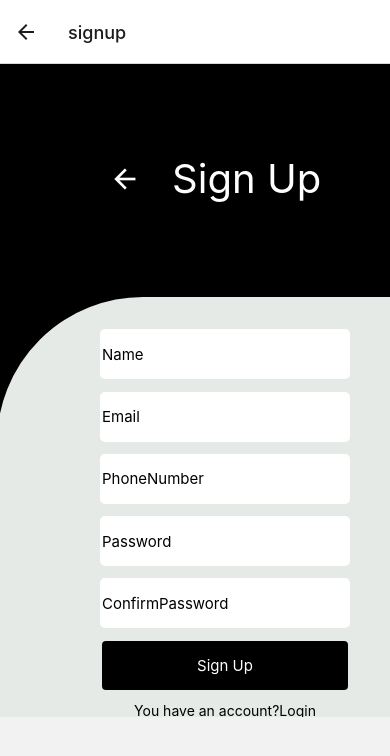
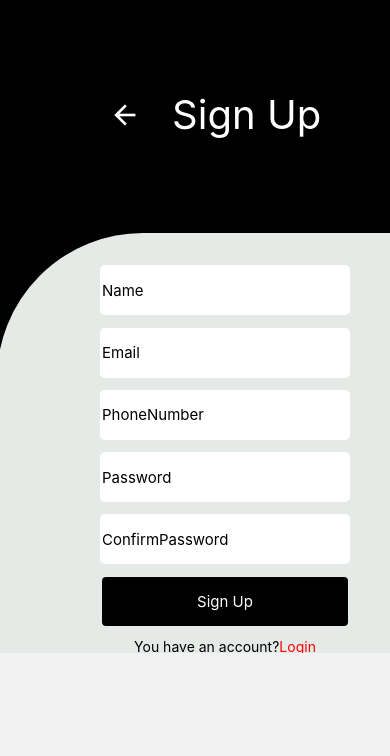
Before and after one commit to sabithahabeeb/login-react-native, a React Native app: screen /signup in a window 390 px wide. Shown: the top 756 px of the page. Built offline with nearby package versions, Linux system fonts and the light colour scheme.

Commit message:
remove asynchStorage

```diff
--- a/App.tsx
+++ b/App.tsx
@@ -11,7 +11,7 @@ const Stack = createNativeStackNavigator()
 function App() {
   return (
     <NavigationContainer>
-      <Stack.Navigator initialRouteName='ui'>
+      <Stack.Navigator initialRouteName='ui' screenOptions={{headerShown:false}}>
       <Stack.Screen name='ui' component={Uiscreen} />
         <Stack.Screen name='login' component={Login} />
         <Stack.Screen name='signup' component={Signup}/>
--- a/screen/Login.js
+++ b/screen/Login.js
@@ -6,51 +6,51 @@ import AntDesign from 'react-native-vector-icons/AntDesign';
 const BASE_URL = 'https://api.dev.returnredirect.com'
 
 function Login({ navigation }) {
-    const [email,setemail] = useState('')
-    const [password,setPassword] = useState('')
+    const [email, setemail] = useState('')
+    const [password, setPassword] = useState('')
 
 
-    const handleLogin = async ()=>{
+    const handleLogin = async () => {
         if (!email || !password) {
             Alert.alert("Please fill in all fields");
             return;
         }
 
-        try{
-            const response = await fetch(`${BASE_URL}/api/1.0/auth/login`,{
-                method:'POST',
-                headers:{
+        try {
+            const response = await fetch(`${BASE_URL}/api/1.0/auth/login`, {
+                method: 'POST',
+                headers: {
                     'Content-Type': 'application/json'
                 },
-                body:JSON.stringify({
+                body: JSON.stringify({
                     email,
                     password
                 })
             })
-            if(response){
+            if (response) {
                 Alert.alert("login successfull")
                 console.log("login successfull");
                 setemail('')
                 setPassword('')
-                AsyncStorage.removeItem('showGetStarted').then(()=>{
-                    console.log("item removed");
-                    navigation.navigate('ui')
-                }).catch(err=>{
-                    console.log(err);
-                })
-            }else{
+                // AsyncStorage.removeItem('showGetStarted').then(() => {
+                //     console.log("item removed");
+                //     navigation.navigate('ui')
+                // }).catch(err => {
+                //     console.log(err);
+                // })
+            } else {
                 console.log("login faild");
             }
-        }catch(err){
+        } catch (err) {
             console.log(err);
         }
     }
     return (
-        <SafeAreaView>
+        <SafeAreaView >
             <View style={styles.container}>
                 <ScrollView>
                     <View style={styles.box}>
-                    <View><Text style={styles.text} >Company Logo</Text></View>
+                        <Text style={styles.text} >Company Logo</Text>
 
                         <View style={styles.login}>
                             <Text style={{ fontSize: 40, color: 'black', fontWeight: 600, marginTop: 40 }} >Login</Text>
@@ -62,7 +62,7 @@ function Login({ navigation }) {
                                 <Pressable style={styles.button} onPress={handleLogin} >
                                     <Text style={{ color: 'white', fontSize: 15 }}>Login</Text>
                                 </Pressable>
-                            <Text style={{textAlign:'center',paddingTop:10}}>or Login with</Text>
+                                <Text style={{ textAlign: 'center', paddingTop: 10 }}>or Login with</Text>
                                 <View style={styles.header} >
                                     <AntDesign style={{ margin: 20 }} name="facebook-square" color={'black'} size={22} />
                                     <AntDesign style={{ margin: 20 }} name="instagram" color={'black'} size={22} />
@@ -84,14 +84,18 @@ const styles = StyleSheet.create({
     container: {
         backgroundColor: 'black',
         height: '100%',
-        width: '100%'
+        width: '100%',
+        justifyContent: 'center',
+        alignItems: 'center'
     },
     box: {
         height: '100%',
         width: '100%',
         alignItems: 'center',
         padding: 50,
-        margin: 30
+        margin: 30,
+        justifyContent: 'center',
+        alignItems: 'center'
     },
 
     text: {
@@ -107,7 +111,7 @@ const styles = StyleSheet.create({
     },
     login: {
         width: '160%',
-        height: '200%',
+        height: '500%',
         backgroundColor: '#e5eae7',
         marginTop: 80,
         borderWidth: 4,
@@ -149,4 +153,6 @@ const styles = StyleSheet.create({
     },
 })
 
+
+
 export default Login
--- a/screen/Signup.js
+++ b/screen/Signup.js
@@ -73,7 +73,7 @@ function Signup({ navigation }) {
                             <Pressable style={styles.button} onPress={handleSignup} >
                                 <Text style={{color:'white',fontSize:15}}>Sign Up</Text>
                             </Pressable>
-                            <Text>You have an account?<Text style={{textDecorationLine:'underline'}} onPress={() => navigation.navigate("login")}>Login</Text></Text>
+                            <Text>You have an account?<Text style={{textDecorationLine:'underline',color:'red'}} onPress={() => navigation.navigate("login")}>Login</Text></Text>
                         </View>
                     </View>
                 </View>
```
Lines whose indentation alone changed are shown as unchanged.
